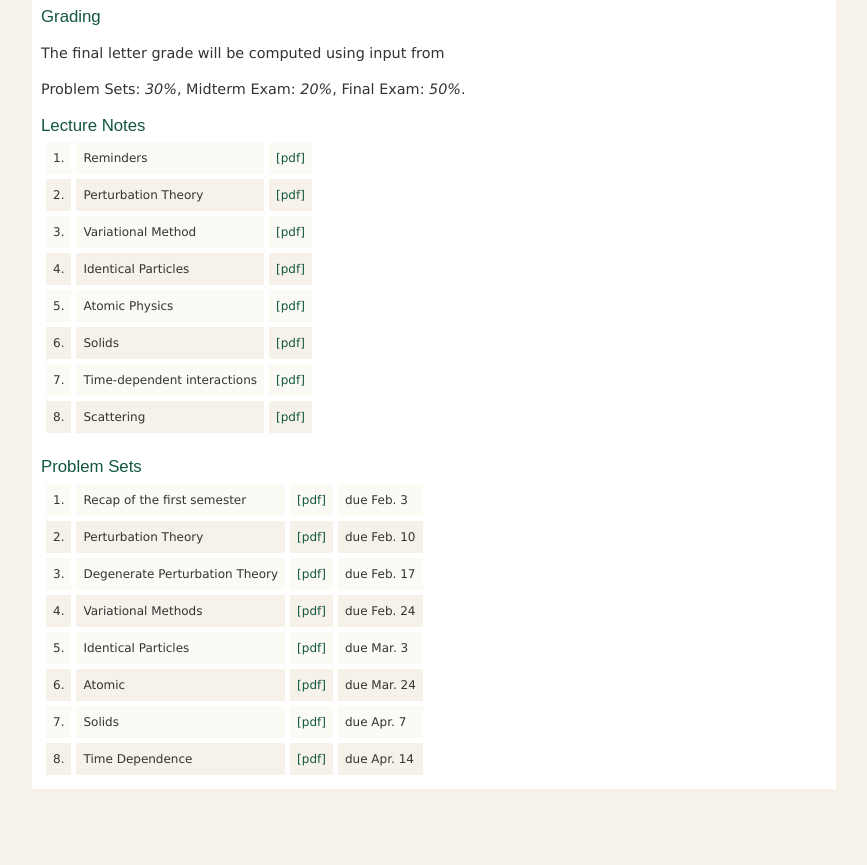
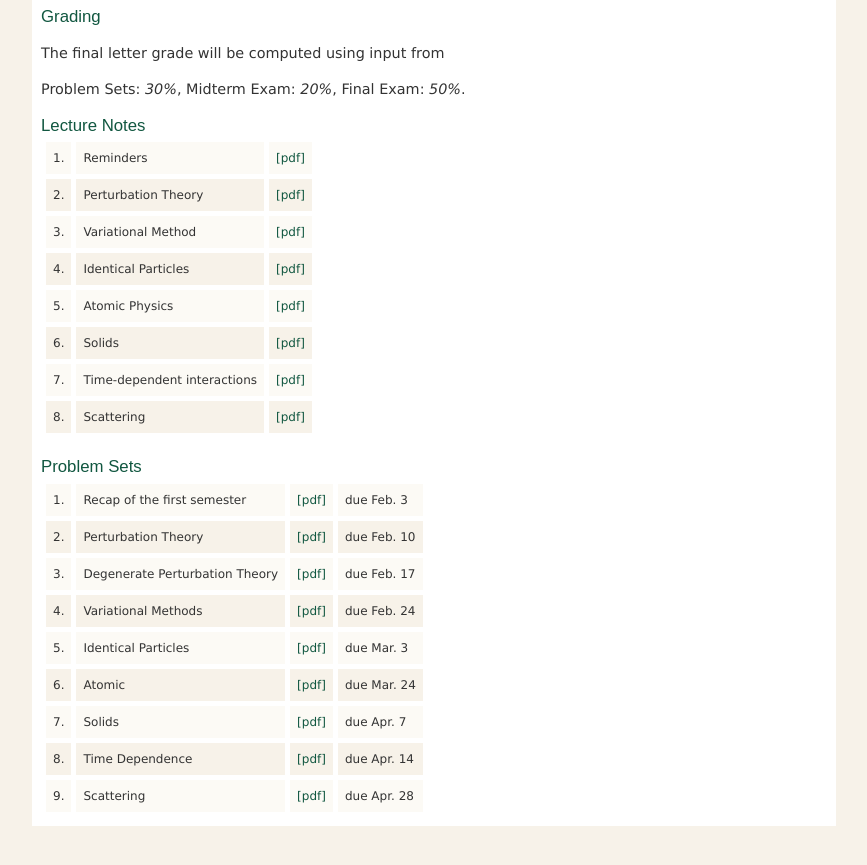
Before and after one commit to jozefdudek/personal_website, a Jekyll site: the page built from Phys314.html, in a window 1280 px wide and 900 px high, scrolled down 2159 px. Shown: the top 865 px of the window, without its empty margins (192-1059 px from the left). Built offline with Jekyll 4.4.1, drawn with Linux system fonts in a browser that asks for light colours.

Commit message:
added hw 9

```diff
--- a/Phys314.html
+++ b/Phys314.html
@@ -308,6 +308,15 @@ used to anyway.</p>
       <td class="highlights">due Apr. 14</td>
     </tr>
 
+         <tr class="highlights">
+      <td class="highlights"> 9. </td>
+      <td class="highlights">Scattering</td>
+      <td class="highlights">
+        <a href="https://wm1693.box.com/s/x0s6ytrqb068qxchzf1nfctlp8oewq9p">[pdf]</a>
+      </td>
+      <td class="highlights">due Apr. 28</td>
+    </tr>
+
     <!-- nothing comment -->
 
   </table>
```
